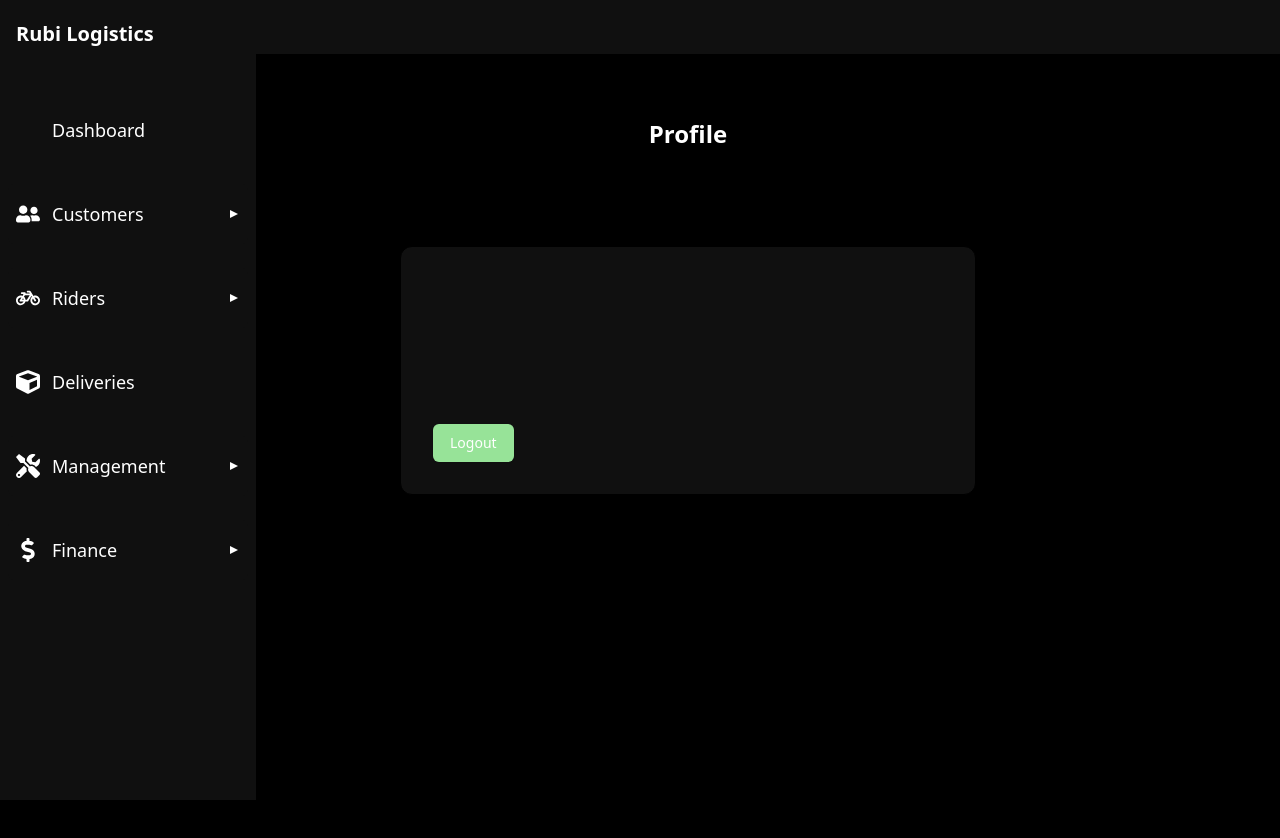
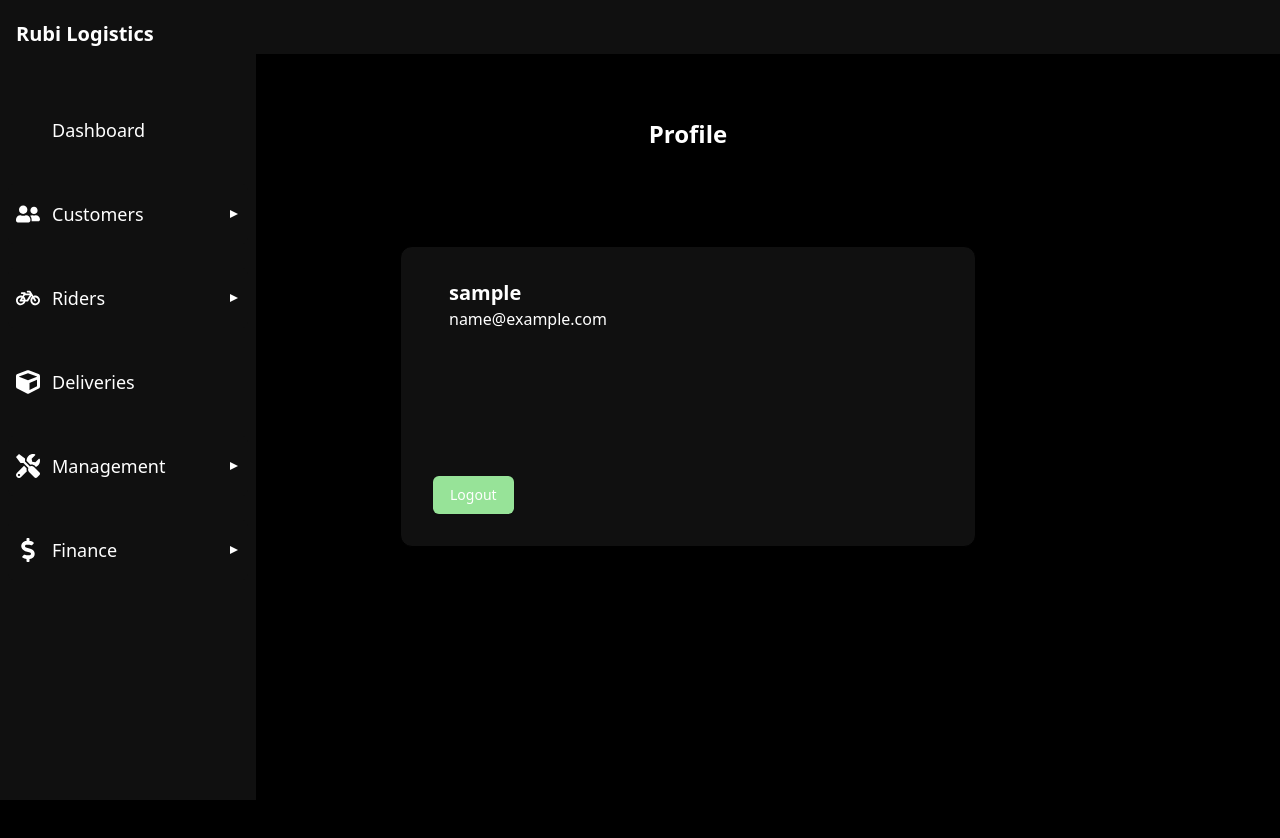
Before and after one commit to grayoj/rubiadmin, a Next.js app: page /profile in a window 1280 px wide. Shown: the top 838 px of the page. Built offline with nearby package versions, Linux system fonts and the light colour scheme; sample sign-in values are in the browser's storage; some icons are missing.

Commit message:
Integrate useGetAccount into Profile UI

```diff
--- a/src/ui/Profile.tsx
+++ b/src/ui/Profile.tsx
@@ -1,14 +1,14 @@
 import * as React from 'react';
 import { Button } from './buttons/Button';
 import useLogout from '@/hooks/useLogout';
-import { RootState } from '@/store';
-import { useSelector } from 'react-redux';
+import { useGetAccount } from '@/hooks/useGetAccount';
 
 interface ProfileProps {}
 
 export const Profile: React.FC<ProfileProps> = () => {
   const logout = useLogout();
-  const user = useSelector((state: RootState) => state.auth.user);
+  const user = useGetAccount();
+
   return (
     <main className='flex-1 xl:ml-24 bg-basicDark mb-48 py-12'>
       <div className='mx-auto max-w-7xl pl-10 sm:px-6 lg:px-8'>
```
